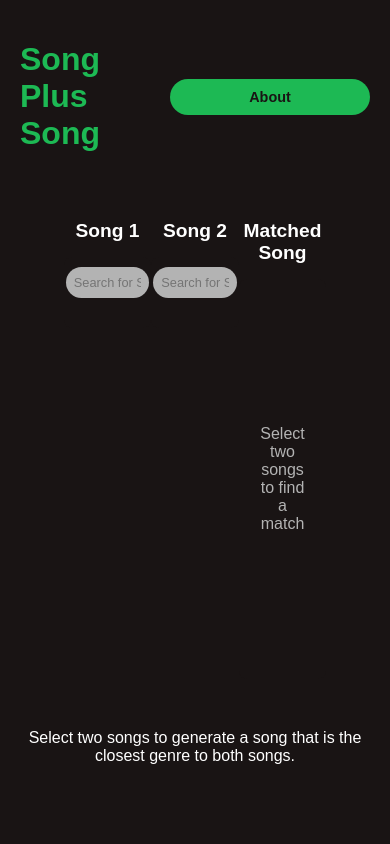
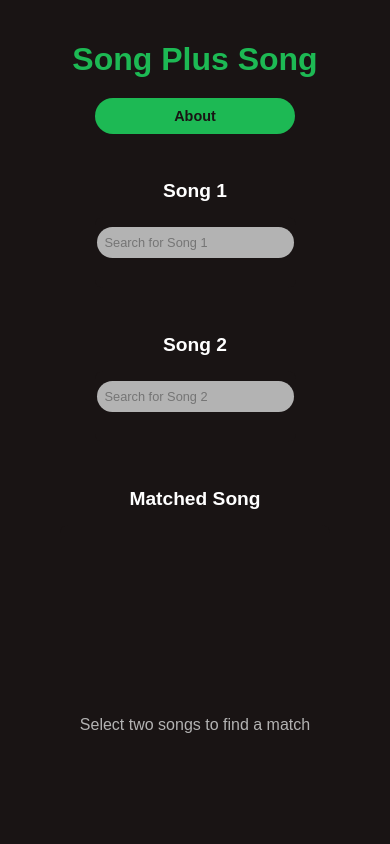
Before and after one commit to tommyliautaud/song-plus-song-frontend, a React (Create React App) app: page / in a window 390 px wide. Shown: the top 844 px of the page. Built offline with nearby package versions, Linux system fonts and the light colour scheme; a web font is replaced by a local one.

Commit message:
Testing fixing frontend for responsiveness with media queries

```diff
--- a/package.json
+++ b/package.json
@@ -3,6 +3,7 @@
   "version": "0.1.0",
   "private": true,
   "dependencies": {
+    "@material-ui/core": "^4.12.4",
     "@testing-library/jest-dom": "^5.16.5",
     "@testing-library/react": "^13.4.0",
     "@testing-library/user-event": "^13.5.0",
--- a/src/App.js
+++ b/src/App.js
@@ -1,5 +1,6 @@
 import React, { useState, useEffect } from 'react';
 import axios from 'axios';
+import { useMediaQuery } from '@material-ui/core';
 import SearchWidget from './components/SearchWidget';
 import PlayButton from './components/PlayButton';
 import AboutPage from './components/AboutPage';
@@ -25,9 +26,11 @@ function App() {
   const [spotifyUrl, setSpotifyUrl] = useState('');
   const [showAboutPage, setShowAboutPage] = useState(false);
 
+  const isMobile = useMediaQuery('(max-width: 760px)');
+
   useEffect(() => {
     if (matchedSong && matchedSong.song) {
-      console.log('Matched Song:', matchedSong); // For debugging
+      console.log('Matched Song:', matchedSong);
       setSpotifyUrl(matchedSong.song.url || '');
     }
   }, [matchedSong]);
@@ -59,7 +62,7 @@ function App() {
     try {
       const response = await axios.post(`${process.env.REACT_APP_API_URL}/api/match`, {
         song1Id: song1.id,
-        song2Id: song2.id
+        song2Id: song2.id,
       });
       setMatchedSong(response.data);
       setGenreInfo(response.data.genreInfo);
@@ -99,7 +102,8 @@ function App() {
     const imageUrl = song.album?.images?.[1]?.url || song.coverArt || 'placeholder-image-url.jpg';
 
     return (
-      <div style={{
+      <div
+        style={{
           textAlign: 'center',
           backgroundColor: colors.spotifyBlack,
           padding: '15px',
@@ -111,23 +115,26 @@ function App() {
           alignItems: 'center',
           height: '360px',
           justifyContent: 'space-between',
-      }}>
+        }}
+      >
         <div style={{ height: '20px', marginBottom: '8px' }}>
           {genre && (
-            <div style={{ color: colors.spotifyGrey, fontSize: '0.9em' }}>
-              Genre: {genre}
-            </div>
+            <div style={{ color: colors.spotifyGrey, fontSize: '0.9em' }}>Genre: {genre}</div>
           )}
         </div>
-        <h3 style={{ color: colors.spotifyWhite, marginBottom: '8px', fontWeight: 900, fontSize: '0.9em' }}>{title}</h3>
+        <h3 style={{ color: colors.spotifyWhite, marginBottom: '8px', fontWeight: 900, fontSize: '0.9em' }}>
+          {title}
+        </h3>
         <img
           src={imageUrl}
           alt={`${song.name} album cover`}
           style={{ width: '150px', height: '150px', marginBottom: '12px', borderRadius: '4px' }}
         />
-        <div style={{ fontWeight: 'bold', color: colors.spotifyWhite, fontSize: '0.9em', marginBottom: '8px' }}>{song.name}</div>
+        <div style={{ fontWeight: 'bold', color: colors.spotifyWhite, fontSize: '0.9em', marginBottom: '8px' }}>
+          {song.name}
+        </div>
         <div style={{ fontSize: '0.8em', color: colors.spotifyGrey, marginBottom: '12px' }}>
-          {song.artists.map(artist => artist.name).join(', ')}
+          {song.artists.map((artist) => artist.name).join(', ')}
         </div>
         <div style={{ height: '32px', display: 'flex', justifyContent: 'center', alignItems: 'center' }}>
           {song.preview_url ? (
@@ -159,15 +166,17 @@ function App() {
     display: 'flex',
     alignItems: 'center',
     justifyContent: 'center',
-    width: '60px',
-    height: '60px',
+    width: isMobile ? '100%' : '60px',
+    height: isMobile ? '60px' : '60px',
+    marginTop: isMobile ? '20px' : '170px',
   };
 
   const columnStyle = {
-    width: '25%',
+    width: isMobile ? '100%' : '25%',
     display: 'flex',
     flexDirection: 'column',
     alignItems: 'center',
+    marginBottom: isMobile ? '30px' : '0',
   };
 
   const headerStyle = {
@@ -229,66 +238,118 @@ function App() {
   }
 
   return (
-    <div className="App" style={{ padding: '20px', backgroundColor: colors.spotifyBlack, minHeight: '100vh', color: colors.spotifyWhite, ...fontStyle }}>
-      <div style={{ display: 'flex', justifyContent: 'space-between', alignItems: 'center', marginBottom: '30px' }}>
-        <h1 style={{ color: colors.spotifyGreen }}>Song Plus Song</h1>
+    <div
+      className="App"
+      style={{
+        padding: '20px',
+        backgroundColor: colors.spotifyBlack,
+        minHeight: '100vh',
+        color: colors.spotifyWhite,
+        ...fontStyle,
+      }}
+    >
+      <div
+        style={{
+          display: 'flex',
+          justifyContent: 'space-between',
+          alignItems: 'center',
+          marginBottom: '30px',
+          flexDirection: isMobile ? 'column' : 'row',
+        }}
+      >
+        <h1 style={{ color: colors.spotifyGreen, marginBottom: isMobile ? '20px' : '0' }}>Song Plus Song</h1>
         <button onClick={handleAboutClick} style={buttonStyle}>
           About
         </button>
       </div>
-      <div style={{ display: 'flex', flexDirection: 'column', alignItems: 'center' }}>
-        <div style={{ display: 'flex', justifyContent: 'center', alignItems: 'flex-start', marginBottom: '30px', width: '100%' }}>
+      <div style={{ display: 'flex', flexDirection: isMobile ? 'column' : 'row', alignItems: 'center' }}>
+        <div
+          style={{
+            display: 'flex',
+            justifyContent: 'center',
+            alignItems: 'flex-start',
+            marginBottom: '30px',
+            width: '100%',
+            flexDirection: isMobile ? 'column' : 'row',
+          }}
+        >
           <div style={columnStyle}>
             <h2 style={headerStyle}>Song 1</h2>
-            {song1 ?
-              renderSong(song1, 'Selected Song 1', matchedSong ? genreInfo?.genre1 : null) :
+            {song1 ? (
+              renderSong(song1, 'Selected Song 1', matchedSong ? genreInfo?.genre1 : null)
+            ) : (
               <SearchWidget onSongSelect={(song) => handleSongSelect(song, 1)} songNumber={1} />
-            }
+            )}
             {song1 && (
-              <button onClick={() => handleBack(1)} disabled={isLoading} style={{...buttonStyle, marginTop: '10px'}}>
+              <button
+                onClick={() => handleBack(1)}
+                disabled={isLoading}
+                style={{ ...buttonStyle, marginTop: '10px' }}
+              >
                 Change Song
               </button>
             )}
           </div>
-          {(song1 || song2) && (
-            <div style={{ display: 'flex', alignItems: 'center', justifyContent: 'center', width: '60px', marginTop: '170px' }}>
-              <div style={symbolStyle}>+</div>
-            </div>
-          )}
+          {(song1 || song2) && <div style={symbolStyle}>+</div>}
           <div style={columnStyle}>
             <h2 style={headerStyle}>Song 2</h2>
-            {song2 ?
-              renderSong(song2, 'Selected Song 2', matchedSong ? genreInfo?.genre2 : null) :
+            {song2 ? (
+              renderSong(song2, 'Selected Song 2', matchedSong ? genreInfo?.genre2 : null)
+            ) : (
               <SearchWidget onSongSelect={(song) => handleSongSelect(song, 2)} songNumber={2} />
-            }
+            )}
             {song2 && (
-              <button onClick={() => handleBack(2)} disabled={isLoading} style={{...buttonStyle, marginTop: '10px'}}>
+              <button
+                onClick={() => handleBack(2)}
+                disabled={isLoading}
+                style={{ ...buttonStyle, marginTop: '10px' }}
+              >
                 Change Song
               </button>
             )}
           </div>
-          {(song1 || song2) && (
-            <div style={{ display: 'flex', alignItems: 'center', justifyContent: 'center', width: '60px', marginTop: '170px' }}>
-              <div style={symbolStyle}>=</div>
+          {(song1 || song2) && <div style={symbolStyle}>=</div>}
+          <div style={columnStyle}>
+            <h2 style={headerStyle}>Matched Song</h2>
+            {matchedSong ? (
+              renderSong(matchedSong.song, 'Matched Song', genreInfo?.matchedGenre)
+            ) : (
+              <div
+                style={{
+                  textAlign: 'center',
+                  color: colors.spotifyGrey,
+                  backgroundColor: colors.spotifyBlack,
+                  padding: '20px',
+                  borderRadius: '8px',
+                  height: '360px',
+                  display: 'flex',
+                  alignItems: 'center',
+                  justifyContent: 'center',
+                }}
+              >
+                Select two songs to find a match
               </div>
             )}
-          <div style={columnStyle}>
-            <h2 style={headerStyle}>Matched Song</h2>
-            {matchedSong ?
-              renderSong(matchedSong.song, 'Matched Song', genreInfo?.matchedGenre) :
-              <div style={{ textAlign: 'center', color: colors.spotifyGrey, backgroundColor: colors.spotifyBlack, padding: '20px', borderRadius: '8px', height: '360px', display: 'flex', alignItems: 'center', justifyContent: 'center' }}>
-                Select two songs to find a match
-              </div>
-            }
             {matchedSong && (
-              <button onClick={handleGenerateNew} disabled={isLoading} style={{...buttonStyle, marginTop: '10px'}}>
+              <button
+                onClick={handleGenerateNew}
+                disabled={isLoading}
+                style={{ ...buttonStyle, marginTop: '10px' }}
+              >
                 {isLoading ? 'Generating...' : 'Generate New Song'}
               </button>
             )}
           </div>
         </div>
         {!matchedSong && (
-          <div style={{ textAlign: 'center', marginTop: '20px', color: colors.spotifyWhite, fontSize: '1em' }}>
+          <div
+            style={{
+              textAlign: 'center',
+              marginTop: '20px',
+              color: colors.spotifyWhite,
+              fontSize: '1em',
+            }}
+          >
             Select two songs to generate a song that is the closest genre to both songs.
           </div>
         )}
@@ -298,10 +359,7 @@ function App() {
               Most similar genre to {genreInfo.genre1} and {genreInfo.genre2} is {genreInfo.matchedGenre}
             </div>
             {spotifyUrl && (
-              <div
-                onClick={handleSpotifyClick}
-                style={spotifyLinkStyle}
-              >
+              <div onClick={handleSpotifyClick} style={spotifyLinkStyle}>
                 Listen on Spotify
               </div>
             )}
@@ -309,7 +367,11 @@ function App() {
         )}
         <div style={{ textAlign: 'center', marginTop: '20px' }}>
           {song1 && song2 && !matchedSong && (
-            <button onClick={handleMatchSongs} disabled={isLoading} style={{...buttonStyle, maxWidth: '250px'}}>
+            <button
+              onClick={handleMatchSongs}
+              disabled={isLoading}
+              style={{ ...buttonStyle, maxWidth: '250px' }}
+            >
               {isLoading ? 'Matching...' : 'Generate Song'}
             </button>
           )}
```
Also changed, not shown: 1 other file (tests, documents, lock files or other folders). Lines whose indentation alone changed are shown as unchanged.
